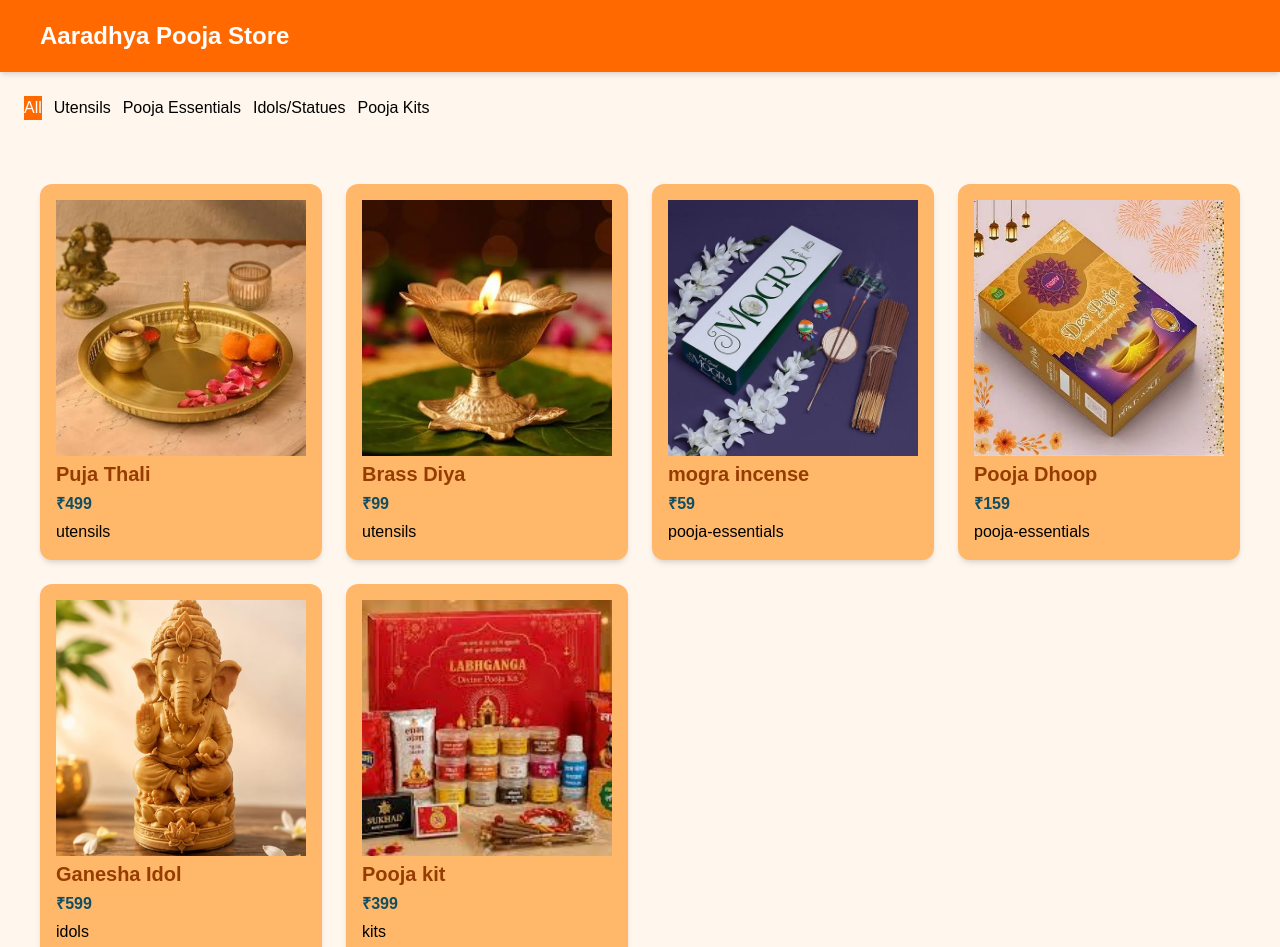
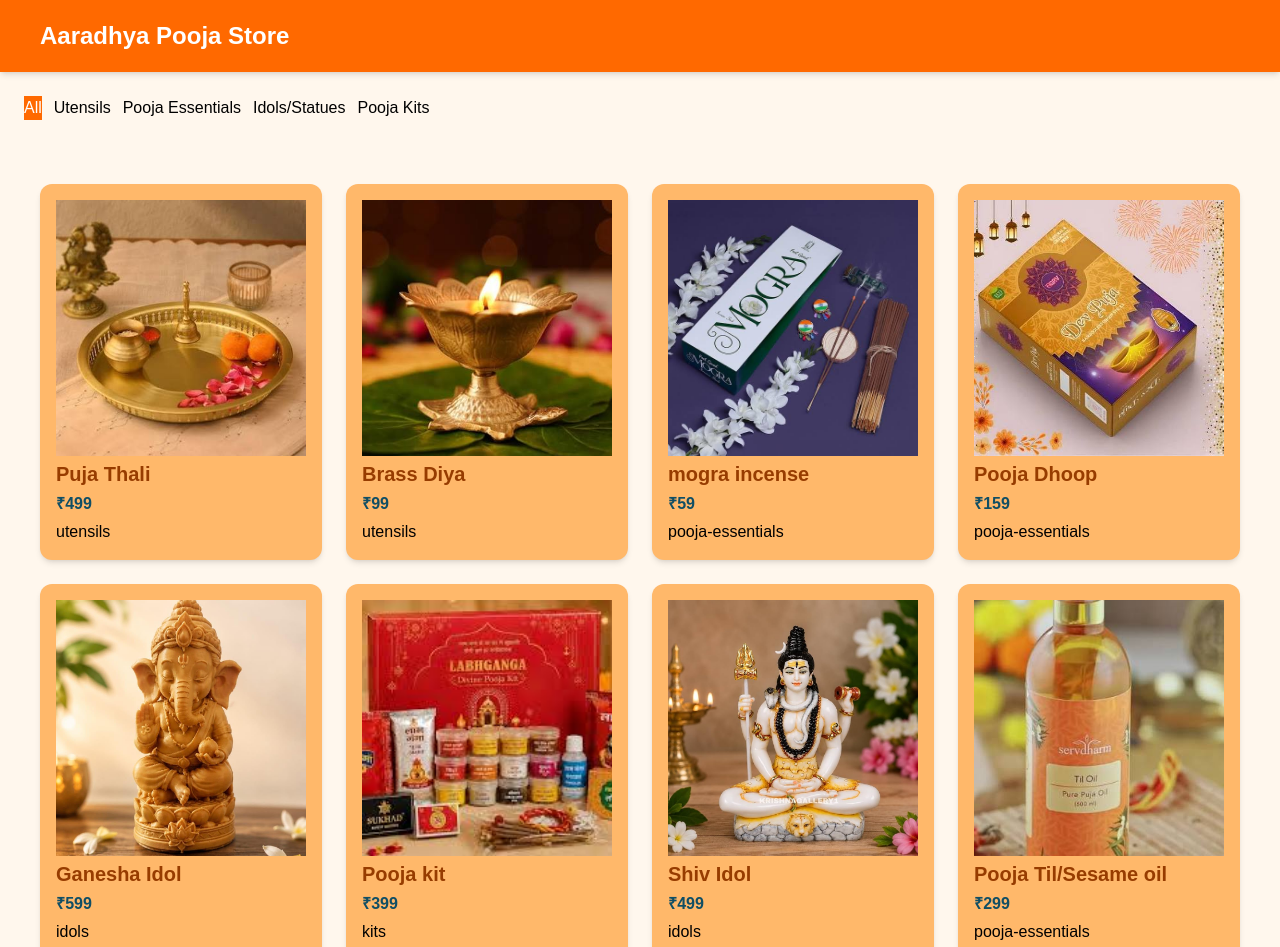
Before and after one commit to Snifade1399/Adhya, a React (Vite) app: page / in a window 1280 px wide. Shown: the top 947 px of the page. Built offline with nearby package versions, Linux system fonts and the light colour scheme.

Commit message:
Add Shiv idol and sesame oil products

```diff
--- a/src/App.jsx
+++ b/src/App.jsx
@@ -50,7 +50,23 @@ const products = [
     price: 399,
     image: "/images/pooja_kit.jpg",
     category: "kits",
-  }
+  },
+
+  {
+    id: 7,
+    name: "Shiv Idol",
+    price: 499,
+    image: "/images/shiv_idol.jpg",
+    category: "idols",
+  },
+
+  {
+    id: 8,
+    name: "Pooja Til/Sesame oil",
+    price: 299,
+    image: "/images/til_oil.jpg",
+    category: "pooja-essentials",
+  },
 ];
 
 function App() {
```
